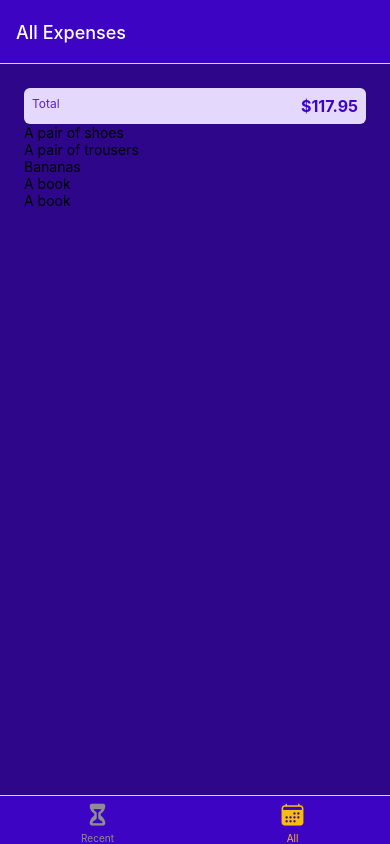
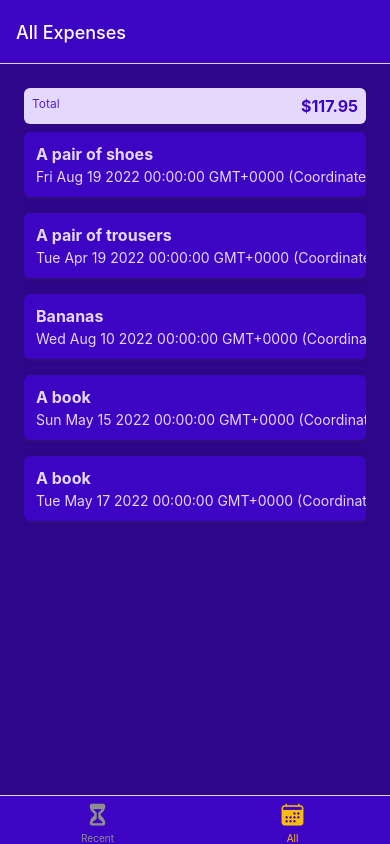
Before and after one commit to kubaslawski/expense-tracker-app, a React Native app: screen /AllExpenses in a window 390 px wide. Built offline with nearby package versions, Linux system fonts and the light colour scheme.

Commit message:
6.1. ExpenseItem rendered in ExpensesList.

```diff
--- a/components/expenses/ExpensesList.js
+++ b/components/expenses/ExpensesList.js
@@ -1,10 +1,15 @@
 import { FlatList, Text } from 'react-native'
+import ExpenseItem from './ExpenseItem'
 
 const ExpensesList = ({ expenses }) => {
 
     const renderExpenseItem = ({ item }) => {
         return (
-            <Text>{item.description}</Text>
+            <ExpenseItem
+                description={item.description}
+                ammount={item.ammount}
+                date={item.date.toString()}
+            />
         )
     }
 
```
